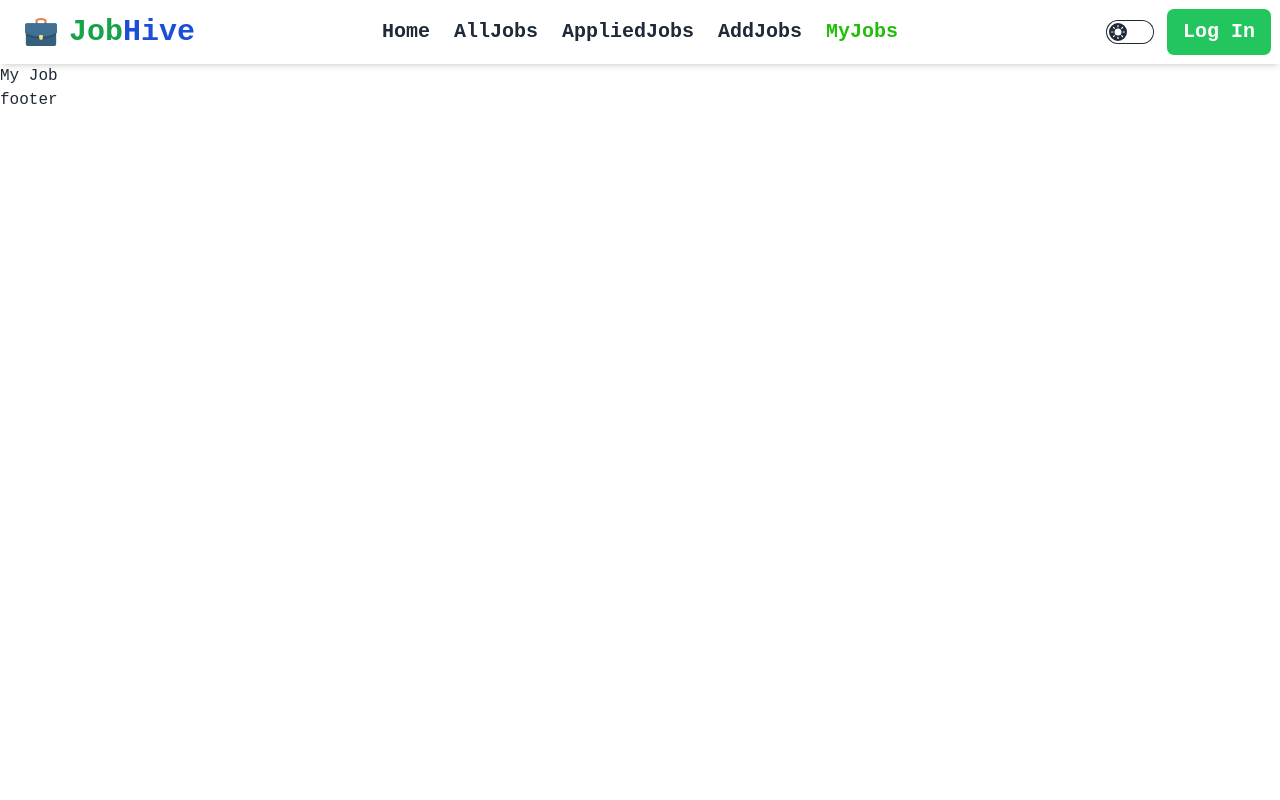
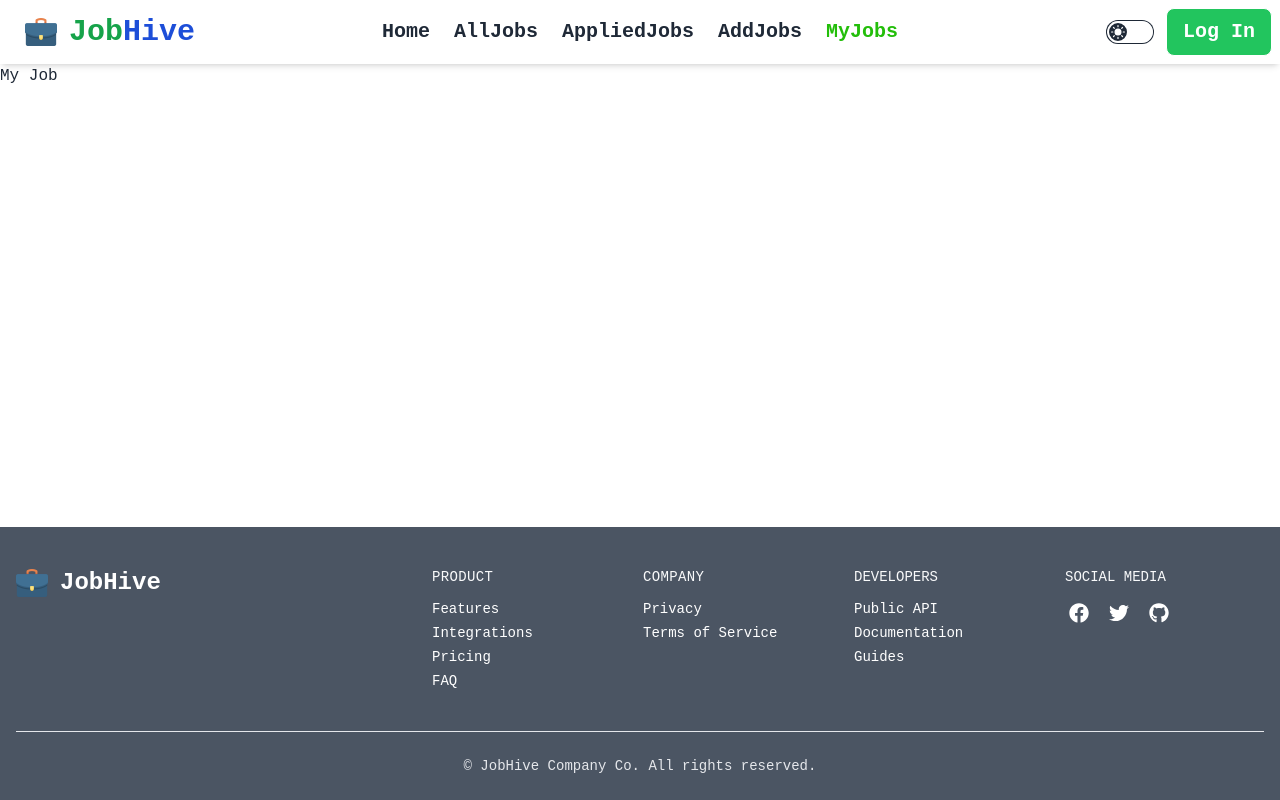
Before and after one commit to AhmedMiraz1/job-hive, a React (Vite) app: page /myJob in a window 1280 px wide. Built offline with nearby package versions, Linux system fonts and the light colour scheme; no server answers; a web font is replaced by a local one.

Commit message:
login routes added

```diff
--- a/package.json
+++ b/package.json
@@ -13,6 +13,7 @@
     "firebase": "^10.11.1",
     "localforage": "^1.10.0",
     "match-sorter": "^6.3.4",
+    "prop-types": "^15.8.1",
     "react": "^18.2.0",
     "react-dom": "^18.2.0",
     "react-icons": "^5.2.1",
--- a/src/layout/MainLayout.jsx
+++ b/src/layout/MainLayout.jsx
@@ -9,7 +9,7 @@ const MainLayout = () => {
           <div className="container  mx-auto shadow-md  bg-fixed rounded-b-md">
           <Navbar/>
           </div>
-           <div className=" container  mx-auto">
+           <div className=" container  mx-auto  min-h-[calc(100vh-337px)]">
            <Outlet/>
            </div>
             <Footer/>
--- a/src/pages/Login.jsx
+++ b/src/pages/Login.jsx
@@ -1,7 +1,33 @@
+import { useContext, useState } from "react";
 import { FaGoogle } from "react-icons/fa";
 import { Link } from "react-router-dom";
+import { AuthContext } from "../provider/AuthProvider";
+import { ToastContainer, toast } from "react-toastify";
+import 'react-toastify/dist/ReactToastify.css';
 
 const Login = () => {
+    const [success, setSuccess] = useState("");
+    const [logInError, setLogInError] = useState("");
+    const { singInUser } = useContext(AuthContext);
+
+    const handelLogin = event => {
+        event.preventDefault()
+        const form = event.target
+        const email = form.email.value
+        const password = form.password.value
+        singInUser(email, password)
+        .then(result => {
+            const user = result.user
+            setSuccess( 'LogIn successfully',toast("LogIn successfully"),user);
+            event.target.reset()
+            console.log(user);
+        })
+        .catch((error) => {
+            console.log(error);
+            setLogInError("Incorrect email password ", toast.error("Incorrect email password"), error.message);
+          })
+    }
+
   return (
     <div className="w-full max-w-md p-4 rounded-md shadow-xl sm:p-8 bg-blue-600 text-gray-100 mx-auto mt-16">
       <h2 className="mb-3 text-3xl font-semibold text-center">
@@ -25,7 +51,7 @@ const Login = () => {
         <p className="px-3 text-gray-400">OR</p>
         <hr className="w-full text-gray-400" />
       </div>
-      <form noValidate="" action="" className="space-y-8">
+      <form onSubmit={handelLogin} className="space-y-8">
         <div className="space-y-4">
           <div className="space-y-2">
             <label htmlFor="email" className="block text-sm">
@@ -60,6 +86,16 @@ const Login = () => {
           value="Log In"
         />
       </form>
+      {logInError && (
+          <p className="text-red-500 text-center mb-6 font-medium text-xl">
+            {logInError}
+          </p>
+        )}
+        {success && (
+          <p className="text-green-500 text-center mb-6 font-medium text-xl">
+            {success}
+          </p>
+        )}
       <p className=" text-center text-gray-400 mt-8 font-bold text-xl ">
         Do not have account?
         <Link to='/register'
@@ -70,6 +106,7 @@ const Login = () => {
           Register here
         </Link>
       </p>
+      <ToastContainer />
     </div>
   );
 };
--- a/src/pages/shared/Footer.jsx
+++ b/src/pages/shared/Footer.jsx
@@ -1,11 +1,121 @@
-
+import { FaFacebook, FaGithub, FaTwitter } from 'react-icons/fa';
+import logo from '../../assets/suitcase.png'
 
 const Footer = () => {
-    return (
-        <div>
-            <h1>footer</h1>
+  return (
+    <footer className="px-4 divide-y bg-gray-600 text-white">
+      <div className="container flex flex-col justify-between py-10 mx-auto space-y-8 lg:flex-row lg:space-y-0">
+        <div className="lg:w-1/3">
+          <a
+            rel="noopener noreferrer"
+            href="#"
+            className="flex justify-center space-x-3 lg:justify-start"
+          >
+            <div className="flex items-center justify-center rounded-full">
+              <img  className='w-8 ' src={logo} alt="" />
+            </div>
+            <span className="self-center text-2xl font-semibold">
+             JobHive
+            </span>
+          </a>
         </div>
-    );
+        <div className="grid grid-cols-2 text-sm gap-x-3 gap-y-8 lg:w-2/3 sm:grid-cols-4">
+          <div className="space-y-3">
+            <h3 className="tracking-wide uppercase text-gray-50">Product</h3>
+            <ul className="space-y-1">
+              <li>
+                <a rel="noopener noreferrer" href="#">
+                  Features
+                </a>
+              </li>
+              <li>
+                <a rel="noopener noreferrer" href="#">
+                  Integrations
+                </a>
+              </li>
+              <li>
+                <a rel="noopener noreferrer" href="#">
+                  Pricing
+                </a>
+              </li>
+              <li>
+                <a rel="noopener noreferrer" href="#">
+                  FAQ
+                </a>
+              </li>
+            </ul>
+          </div>
+          <div className="space-y-3">
+            <h3 className="tracking-wide uppercase text-gray-50">Company</h3>
+            <ul className="space-y-1">
+              <li>
+                <a rel="noopener noreferrer" href="#">
+                  Privacy
+                </a>
+              </li>
+              <li>
+                <a rel="noopener noreferrer" href="#">
+                  Terms of Service
+                </a>
+              </li>
+            </ul>
+          </div>
+          <div className="space-y-3">
+            <h3 className="uppercase text-gray-50">Developers</h3>
+            <ul className="space-y-1">
+              <li>
+                <a rel="noopener noreferrer" href="#">
+                  Public API
+                </a>
+              </li>
+              <li>
+                <a rel="noopener noreferrer" href="#">
+                  Documentation
+                </a>
+              </li>
+              <li>
+                <a rel="noopener noreferrer" href="#">
+                  Guides
+                </a>
+              </li>
+            </ul>
+          </div>
+          <div className="space-y-3">
+            <div className="uppercase text-gray-50">Social media</div>
+            <div className="flex justify-start space-x-3 text-xl">
+              <a
+                rel="noopener noreferrer"
+                href="#"
+                title="Facebook"
+                className="flex items-center p-1"
+              >
+               <FaFacebook/>
+              </a>
+              <a
+                rel="noopener noreferrer"
+                href="#"
+                title="Twitter"
+                className="flex items-center p-1"
+              >
+               <FaTwitter/>
+              </a>
+              <a
+                rel="noopener noreferrer"
+                href="#"
+                title="Instagram"
+                className="flex items-center p-1"
+              >
+                <FaGithub/>
+              </a>
+            </div>
+          </div>
+        </div>
+      </div>
+      <div className="py-6 text-sm text-center text-gray-200">
+        © JobHive Company Co. All rights reserved.
+      </div>
+    </footer>
+  );
 };
 
 export default Footer;
--- /dev/null
+++ b/src/provider/AuthProvider.jsx
@@ -0,0 +1,82 @@
+import { GoogleAuthProvider, createUserWithEmailAndPassword, getAuth, onAuthStateChanged, signInWithEmailAndPassword, signInWithPopup, signOut, updateProfile } from "firebase/auth";
+import { createContext, useEffect, useState } from "react";
+import auth from "../firebase/firebase.config";
+
+
+
+export const  AuthContext = createContext(null)
+
+const googleProvider = new GoogleAuthProvider();
+const AuthProvider = ({children}) => {
+
+    const [user, setUser]=useState(null)
+    const [loading, setLoading ]=useState(true)
+    console.log(user);
+
+    const createUser= (email, password)=> {
+        setLoading(true)
+        return createUserWithEmailAndPassword( auth, email, password)
+    }
+
+
+     // update user profile
+  const updateUserProfile = async (name, photo) => {
+    await updateProfile(auth.currentUser, {
+      displayName: name,
+      photoURL: photo,
+    });
+    const result = getAuth();
+    return result.currentUser;
+  };
+
+  // sing in user
+  const singInUser = (email, password) => {
+    setLoading(true);
+    return signInWithEmailAndPassword(auth, email, password);
+  };
+
+  //google login
+  const googleLogin = async () => {
+    setLoading(true);
+    const result = await signInWithPopup(auth, googleProvider);
+    return result;
+  };
+
+    // logout
+    const logOut = () => {
+        setUser(null);
+        signOut(auth);
+      };
+
+      // observer
+      useEffect(() => {
+        const unsubscribe = onAuthStateChanged(auth, (user) => {
+          setUser(user);
+          setLoading(false);
+        });
+        return () => unsubscribe();
+      }, []);
+
+
+
+
+    const authInfo ={
+            user,
+            loading,
+            createUser,
+            updateUserProfile,
+            singInUser,
+            googleLogin,
+            logOut
+
+
+
+    }
+    return (
+        <AuthContext.Provider value={authInfo}>
+            {children}
+        </AuthContext.Provider>
+    );
+};
+
+export default AuthProvider;
```
Also changed, not shown: src/main.jsx (+12 -14 lines), src/pages/Register.jsx (+91 -25 lines), 1 other file (tests, documents, lock files or other folders).
